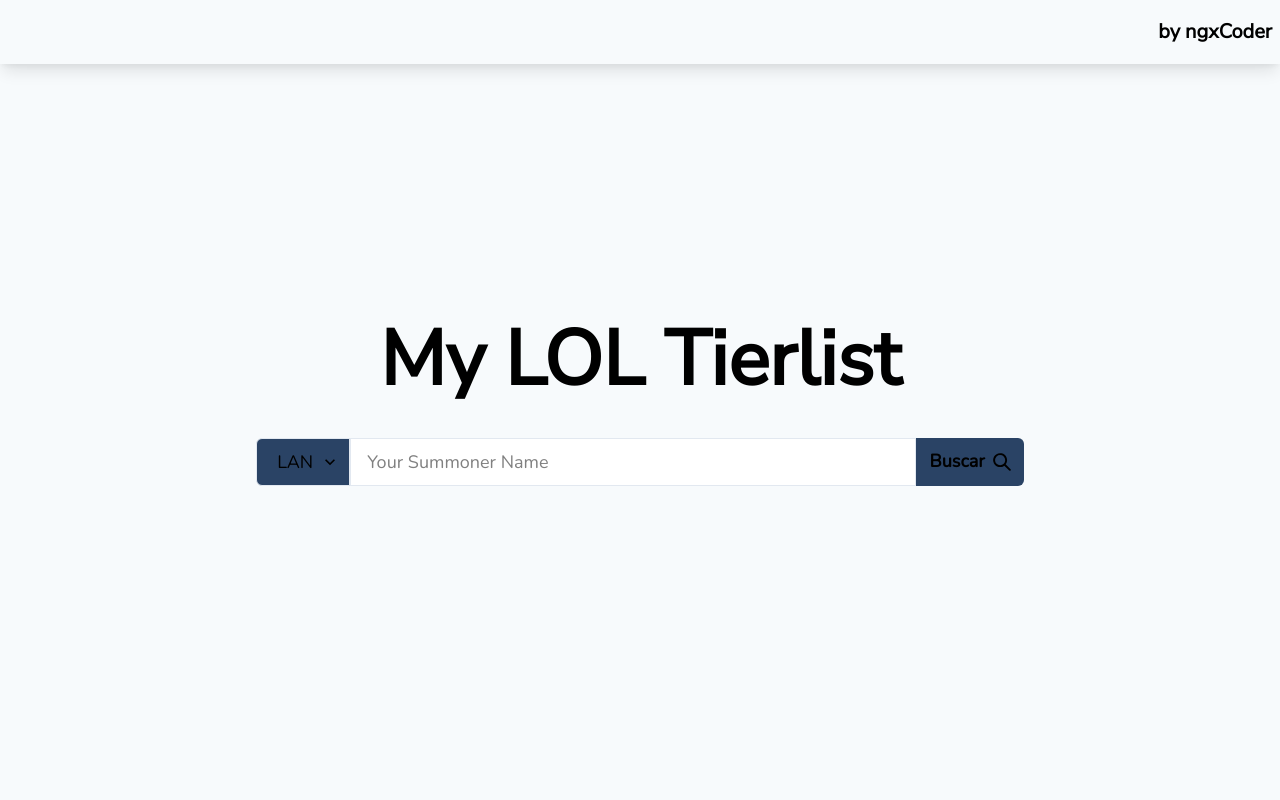
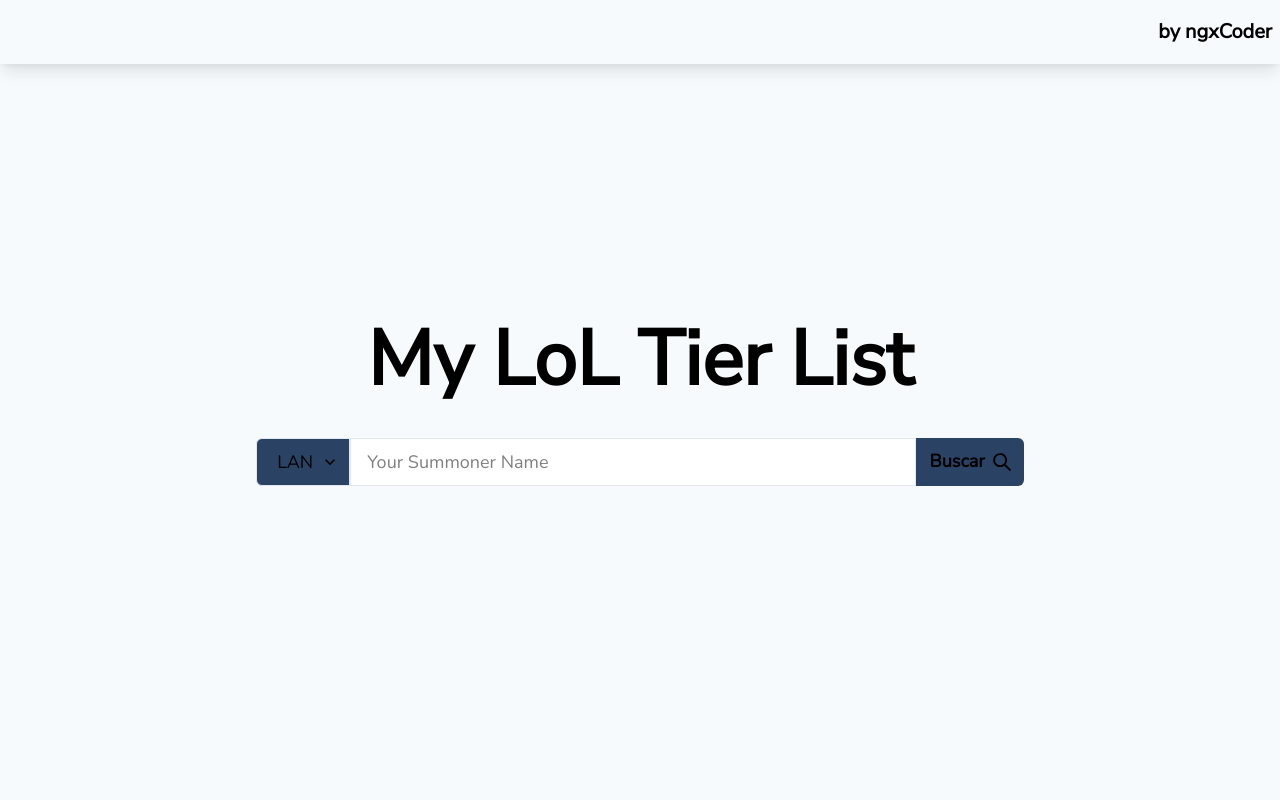
Before and after one commit to ngxCoder/my-lol-tierlist, a Next.js app: page / in a window 1280 px wide. Shown: the top 800 px of the page. Built offline with nearby package versions, Linux system fonts and the light colour scheme.

Commit message:
Include README and LICENSE

```diff
--- a/package.json
+++ b/package.json
@@ -14,7 +14,7 @@
     "@fontsource/nunito": "^4.5.0",
     "@fontsource/nunito-sans": "^4.5.1",
     "framer-motion": "^4.0.3",
-    "next": "latest",
+    "next": "^11.1.2",
     "react": "^17.0.2",
     "react-dom": "^17.0.2",
     "react-hook-form": "^7.17.4"
--- a/src/pages/index.tsx
+++ b/src/pages/index.tsx
@@ -9,7 +9,7 @@
     <Header/>
     <Main>
       <VStack spacing={8}>
-        <Hero title="My LOL Tierlist" />
+        <Hero title="My LoL Tier List" />
         <SearchBar regions={[
           {label: 'BR', value: 'br1'},
           {label: 'EUNE', value: 'eun1'},
```
Also changed, not shown: 2 other files (tests, documents, lock files or other folders).
